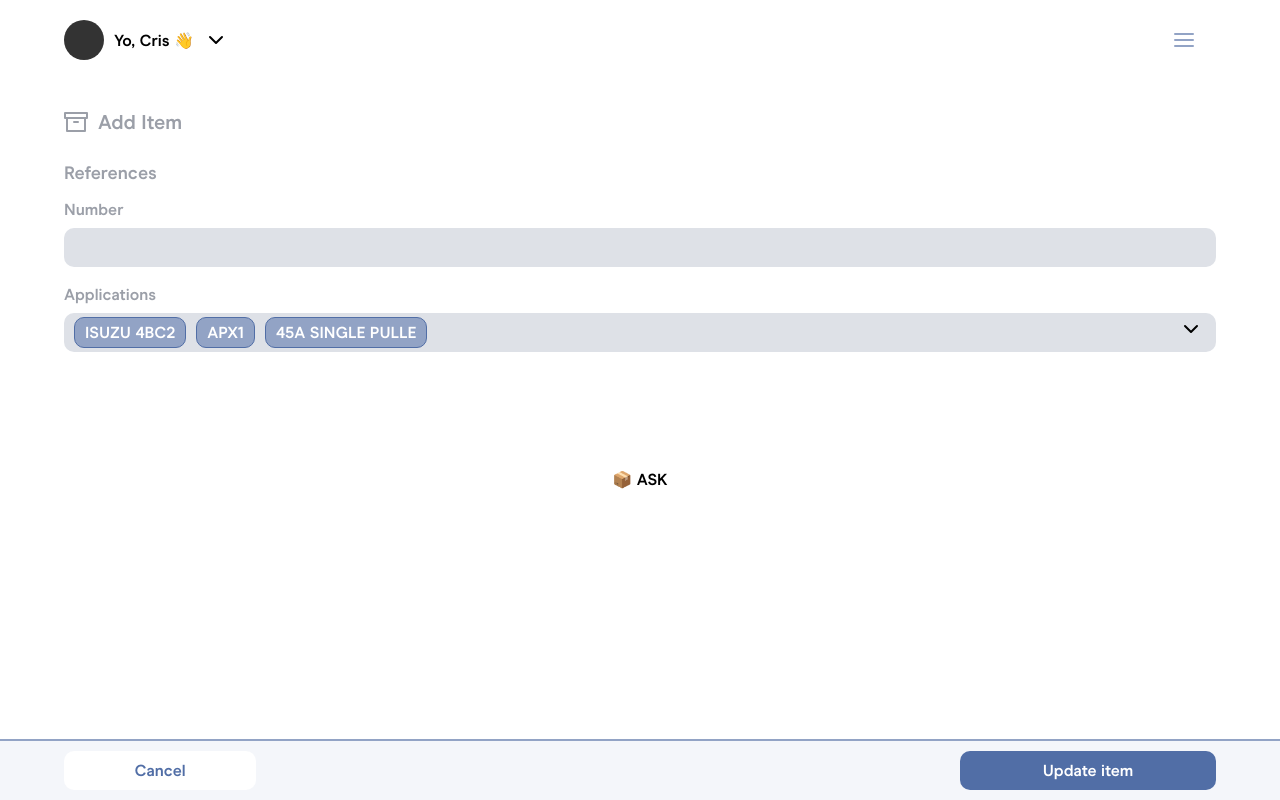
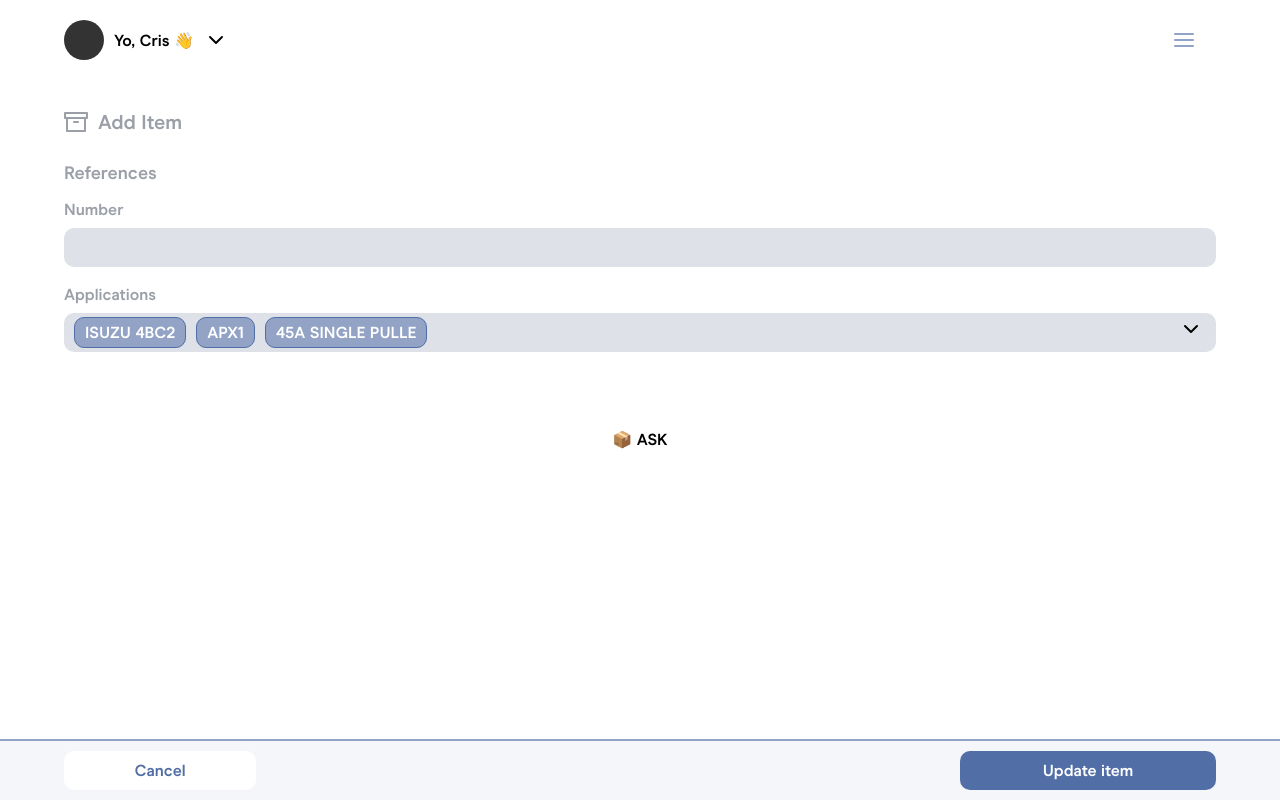
Before and after one commit to oieeaaaa/ISA-Web, a Next.js app: page /inventory/add in a window 1280 px wide. Built offline with nearby package versions, Linux system fonts and the light colour scheme.

Commit message:
💅 Reduced footer's top margin

```diff
--- a/components/footer/footer.scss
+++ b/components/footer/footer.scss
@@ -1,7 +1,7 @@
 .footer {
   @include font('Bold');
 
-  margin-top: rem(100);
+  margin-top: rem(60);
   margin-bottom: rem(30);
   text-align: center;
 }
```
